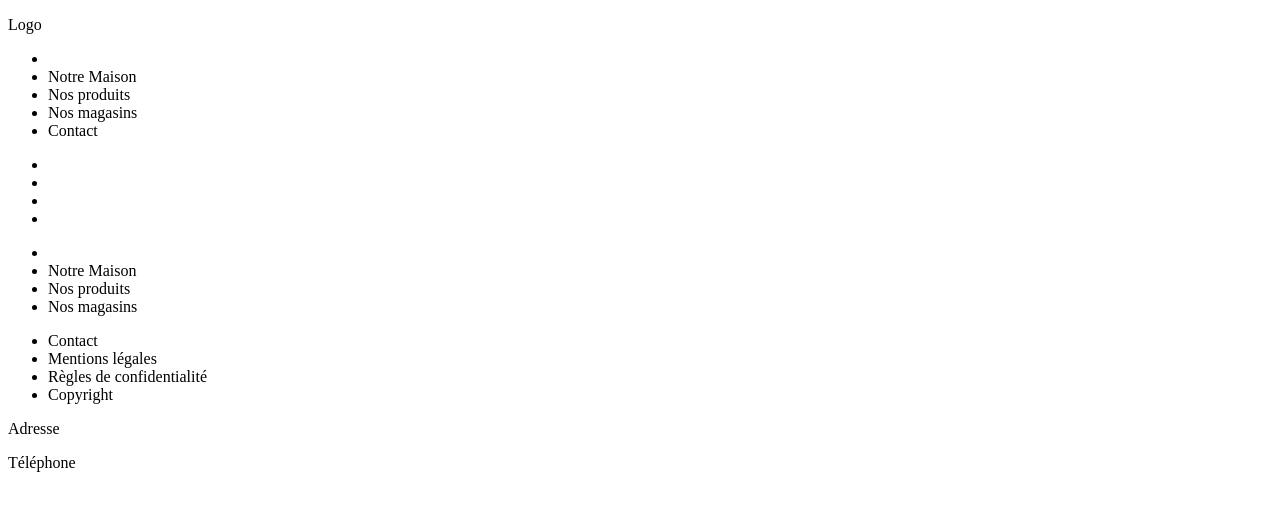
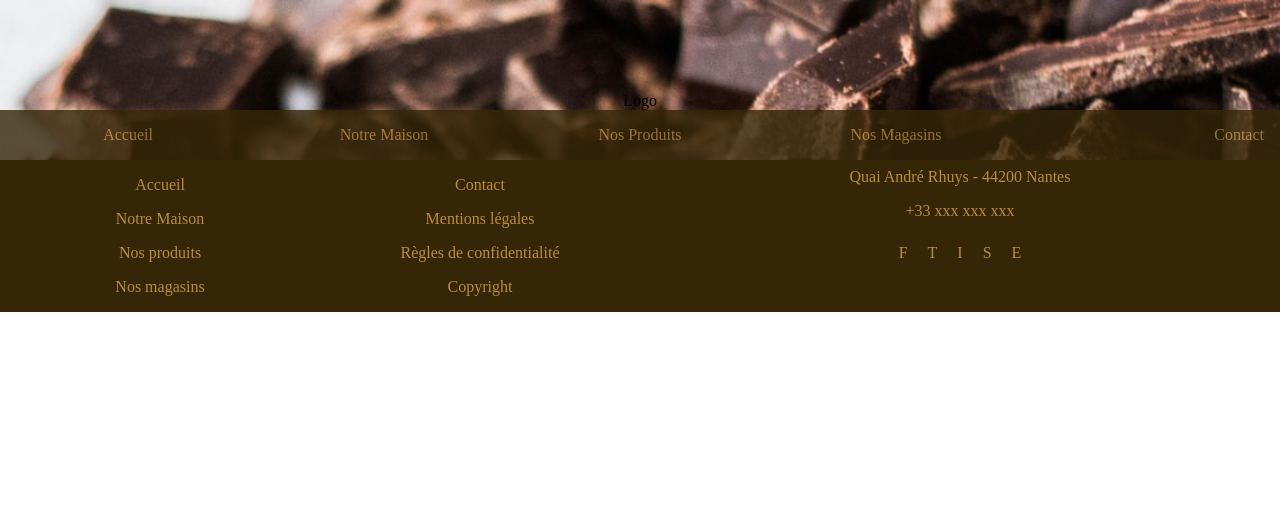
Before and after one commit to ho823/Projet1_Chocolate, a plain HTML site: page index.html in a window 1280 px wide. Drawn offline with Linux system fonts and the light colour scheme.

Commit message:
header and footer first features

```diff
--- a/index.html
+++ b/index.html
@@ -4,58 +4,63 @@
     <meta charset="UTF-8">
     <meta name="viewport" content="width=device-width, initial-scale=1.0">
     <link rel="stylesheet" href="style.css">
-    <title>XXX, Chocolatier depuis 1950</title>
+    <title>ChocoWild, Chocolatier depuis 1950</title>
 </head>
 <body>
     <header>
+        <div>
             <p>Logo</p>
-    </header>
+        </div>
+        <div class="navbar_container">
             <nav>
                 <ul>
-            <li><a href="#"></a></li>
-            <li>Notre Maison</li>
-            <li>Nos produits</li>
-            <li>Nos magasins</li>
-            <li>Contact</li>
+                    <li><a href="#">Accueil</a></li>
+                    <li><a href="maison.html">Notre Maison</a></li>
+                    <li><a href="produits.html">Nos Produits</a></li>
+                    <li><a href="#">Nos Magasins</a></li>
+                    <li id="go_to_the_end"><a href="contact.html">Contact</a></li>
                 </ul>
             </nav>
-    <section></section>
-    <section></section>
-    <section></section>
+        </div>
+    </header>
+    <section>
+
+    </section>
+    <section id="carousel">
+
+    </section>
+    <section id="news">
+
+    </section>
     <footer>
-        <div>
+        <div class="position_items_footer">
+            <div class="position_items_footer_bis">
                 <ul>
-                <li></li>
-                <li></li>
-                <li></li>
-                <li></li>
+                    <li><a href="#">Accueil</a></li>
+                    <li><a href="maison.html">Notre Maison</a></li>
+                    <li><a href="produits.html">Nos produits</a></li>
+                    <li><a href="#">Nos magasins</a></li>
                 </ul>
             </div>
-        <div>
+            <div class="position_items_footer_bis">
                 <ul>
-                <li></li>
-                <li>Notre Maison</li>
-                <li>Nos produits</li>
-                <li>Nos magasins</li>
+                    <li><a href="contact.html">Contact</a></li>
+                    <li><a href="#">Mentions légales</a></li>
+                    <li><a href="#">Règles de confidentialité</a></li>
+                    <li><a href="#">Copyright</a></li>
                 </ul>
             </div>
-        <div>
-            <ul>
-                <li>Contact</li>
-                <li>Mentions légales</li>
-                <li>Règles de confidentialité</li>
-                <li>Copyright</li>
-            </ul>
         </div>
-        <div>
-            <p>Adresse</p>
-            <p>Téléphone</p>
-
-            <a href="#"></a>
-            <a href="#"></a>
-            <a href="#"></a>
-            <a href="#"></a>
-            <a href="#"></a>
+        <div class="position_items_footer">
+            <p>Quai André Rhuys - 44200 Nantes</p>
+            <p>+33 xxx xxx xxx</p>
+            <div id="container_a_footer">
+                <a href="#">F</a>
+                <a href="#">T</a>
+                <a href="#">I</a>
+                <a href="#">S</a>
+                <a href="#">E</a>
+            </div>
         </div>
     </footer>
 </body>
--- a/style.css
+++ b/style.css
@@ -0,0 +1,92 @@
+/* Général */
+* {
+    margin: 0;
+    padding: 0;
+    width: 100vw;
+}
+
+body {
+    text-align: center;
+}
+
+ul, a {
+    list-style: none;
+    text-decoration: none;
+    color: #ba8d3a;
+}
+
+/* Header */
+header {
+    height: 20vh;
+    background-image: url(img/chocolate_chopped.webp);
+    background-size: cover;
+    display: flex;
+    flex-direction: column;
+    justify-content: end;
+}
+
+/* Navbar */
+.navbar_container {
+    background-color:#362608;
+    opacity: 0.8;
+}
+
+nav ul {
+    width: 100vw;
+    height: 100%;
+    display: flex;
+    flex-direction: row;
+    justify-content: space-evenly;
+}
+
+.navbar_container ul li {
+    color: #ba8d3a;
+    padding: 1em;
+}
+
+/* Id pour placer le contact du navbar à la fin */
+#go_to_the_end {
+ text-align: end;
+}
+
+/* Classe active qui s'applique sur le bouton en lien avec la page du navbar sur lequel on est*/
+.active {
+    color: rgb(53, 52, 52);
+    background-color: rgb(198, 199, 199);
+    box-shadow: 0 0 1.5px rgb(53, 52, 52);
+}
+
+/* Footer */
+footer {
+    background-color: #362608;
+    display: flex;
+    flex-direction: row;
+    justify-content: space-evenly;
+}
+
+footer div.position_items_footer, footer div#container_a_footer {
+    width: 50vw;
+}
+
+footer div.position_items_footer:first-child {
+    display: flex;
+    flex-direction: row;
+    justify-content: space-evenly;
+}
+
+footer div.position_items_footer_bis {
+    width: 50vw;
+}
+
+footer div ul, footer div ul li, footer div p, footer div a  {
+     width: auto;
+     padding: 0.5em;
+}
+
+div#container_a_footer {
+    margin-top: 1em;
+}
+
+footer div p {
+    color: #ba8d3a;
+}
```
Also changed, not shown: img/chocolate_chopped.webp (added). Lines whose indentation alone changed are shown as unchanged.
